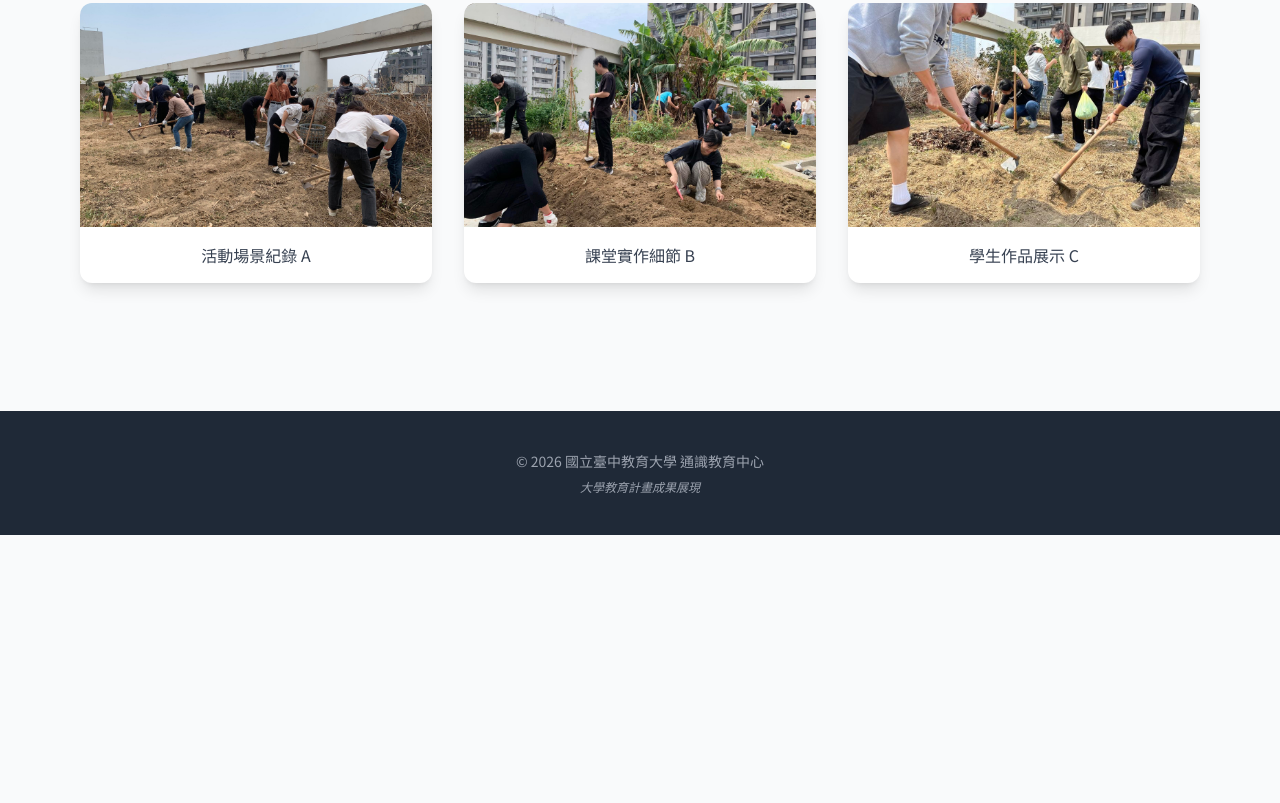
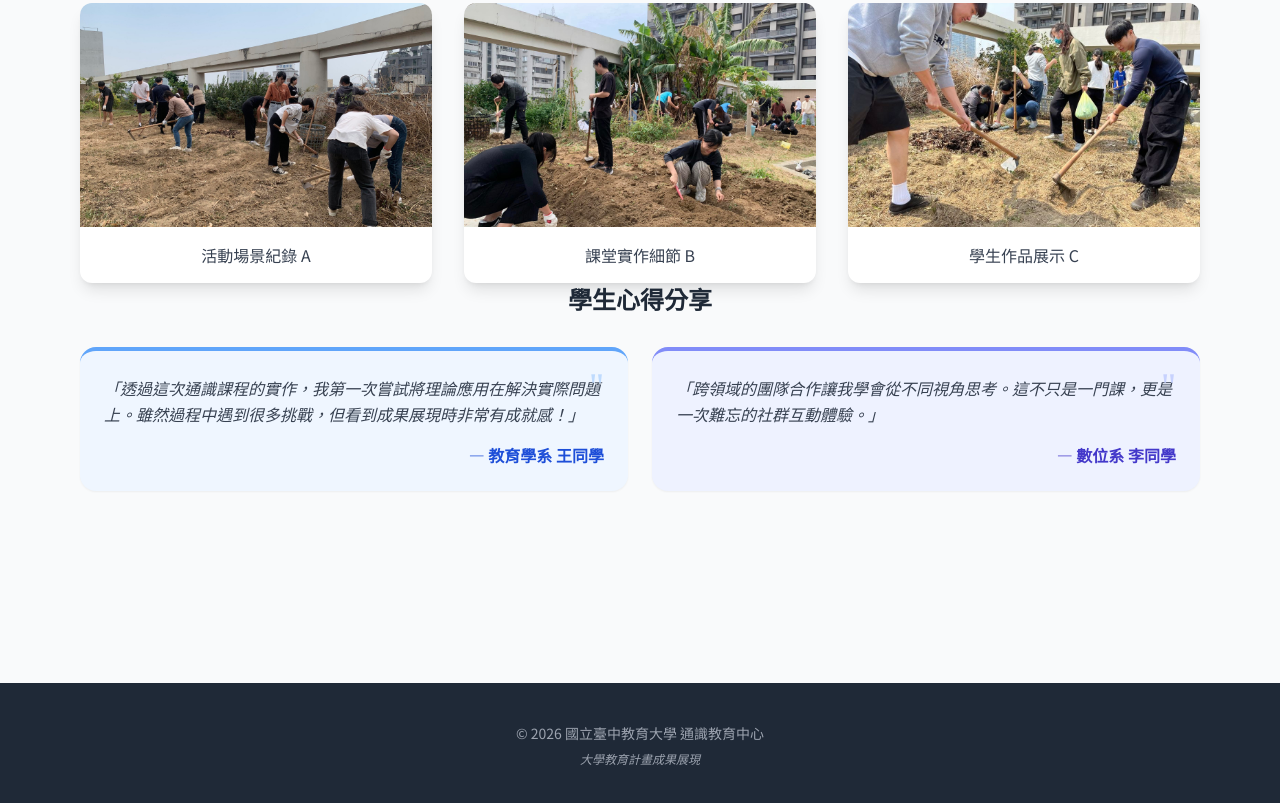
Before and after one commit to uouoanna/test-2026, a plain HTML site: page index.html in a window 1280 px wide. Shown: the part 754-1557 px from the top of the page. Before the commit the page ends 1289 px from the top, so only its background shows below. Drawn offline with nearby package versions, Linux system fonts and the light colour scheme.

Commit message:
Update index.html

```diff
--- a/index.html
+++ b/index.html
@@ -71,6 +71,26 @@
 
             </div>
         </section>
+        <section class="mb-16">
+    <h2 class="text-2xl font-bold mb-8 text-center text-gray-800">學生心得分享</h2>
+    <div class="grid grid-cols-1 md:grid-cols-2 gap-6">
+        <div class="bg-blue-50 p-6 rounded-2xl border-t-4 border-blue-400 shadow-sm relative">
+            <span class="text-4xl text-blue-200 absolute top-4 right-6 font-serif">"</span>
+            <p class="text-gray-700 leading-relaxed italic">
+                「透過這次通識課程的實作，我第一次嘗試將理論應用在解決實際問題上。雖然過程中遇到很多挑戰，但看到成果展現時非常有成就感！」
+            </p>
+            <p class="mt-4 text-right font-bold text-blue-700">— 教育學系 王同學</p>
+        </div>
+
+        <div class="bg-indigo-50 p-6 rounded-2xl border-t-4 border-indigo-400 shadow-sm relative">
+            <span class="text-4xl text-indigo-200 absolute top-4 right-6 font-serif">"</span>
+            <p class="text-gray-700 leading-relaxed italic">
+                「跨領域的團隊合作讓我學會從不同視角思考。這不只是一門課，更是一次難忘的社群互動體驗。」
+            </p>
+            <p class="mt-4 text-right font-bold text-indigo-700">— 數位系 李同學</p>
+        </div>
+    </div>
+</section>
     </main>
 
     <footer class="bg-gray-800 text-gray-400 py-10 mt-20">
```
